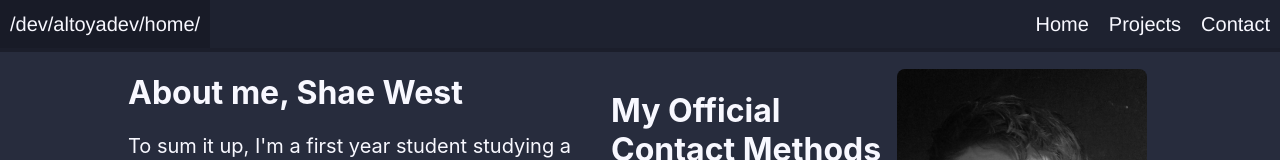
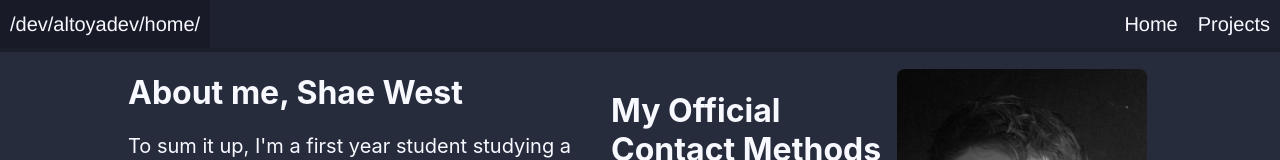
Before and after one commit to westshae/-old-westshae.github.io, a React (Create React App) app: page /#/ in a window 1280 px wide. Shown: the top 160 px of the page. Built offline with nearby package versions, Linux system fonts and the light colour scheme.

Commit message:
Removed contact page from navbar

```diff
--- a/src/components/Navigation.jsx
+++ b/src/components/Navigation.jsx
@@ -48,11 +48,6 @@ function Navigation(props){
         history.push(path);
     }
 
-    const contactRoute=()=>{
-        let path=`contact`;
-        history.push(path);
-    }
-
     return (
         <StyledNavigation>
             <MediaQuery query="(min-device-width: 480px)">
@@ -60,7 +55,6 @@ function Navigation(props){
             </MediaQuery>
             <NavButton main onClick={indexRoute}>Home</NavButton>
             <NavButton main onClick={projectsRoute}>Projects</NavButton>
-            <NavButton main onClick={contactRoute}>Contact</NavButton>
         </StyledNavigation>
     )
 
```
